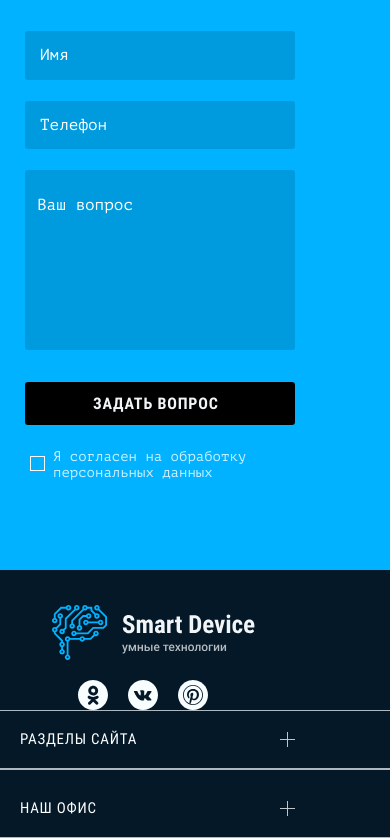
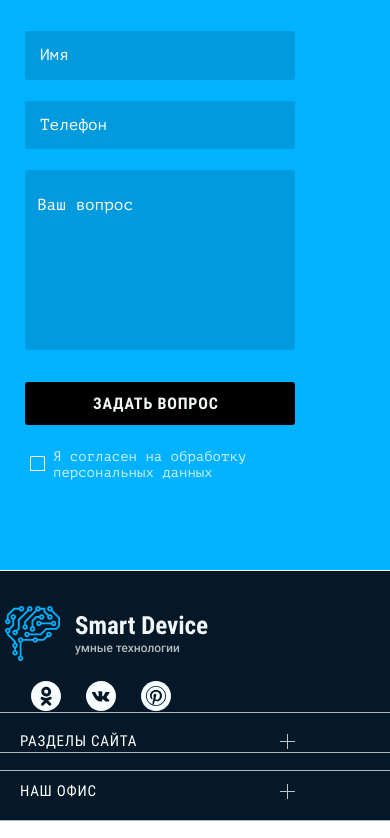
Before and after one commit to verrtiga/Smart-Device-, a website built with webpack: page source/index.html in a window 390 px wide. Shown: the part 3638-4476 px from the top of the page. Built offline with nearby package versions, Linux system fonts and the light colour scheme; files whose address does not match are found by name.

Commit message:
tablet pp

```diff
--- a/source/index.html
+++ b/source/index.html
@@ -216,7 +216,7 @@
         </a>
       </div>
       <ul class="footer__list footer__list--social">
-        <li class="footer__item">
+        <li class="footer__item footer__item--social">
           <a class="footer__link footer__link--social" href="#">
             <svg class="footer__icon" width="30" height="30">
               <use href="img/sprite/sprite.svg#ok"></use>
@@ -224,7 +224,7 @@
             <span class="visually-hidden">Одноклассиники.</span>
           </a>
         </li>
-        <li class="footer__item">
+        <li class="footer__item footer__item--social">
           <a class="footer__link footer__link--social" href="#">
             <svg class="footer__icon" width="30" height="30">
               <use href="img/sprite/sprite.svg#vk"></use>
@@ -232,7 +232,7 @@
             <span class="visually-hidden">Вконтакте.</span>
           </a>
         </li>
-        <li class="footer__item">
+        <li class="footer__item footer__item--social">
           <a class="footer__link footer__link--social" href="#">
             <svg class="footer__icon" width="30" height="30">
               <use href="img/sprite/sprite.svg#pinter"></use>
--- a/source/sass/blocks/catalog.scss
+++ b/source/sass/blocks/catalog.scss
@@ -42,9 +42,9 @@
     margin: 0;
 
     @include vp-1023 {
-        padding-left: 25px;
-        padding-top: 19px;
-        padding-bottom: 18px;
+        padding-left: 51px;
+        padding-top: 38px;
+        padding-bottom: 37px;
     }
 
     @include vp-767 {
--- a/source/sass/blocks/footer.scss
+++ b/source/sass/blocks/footer.scss
@@ -10,7 +10,7 @@
 
     @include vp-1023 {
         display: grid;
-        grid-template-columns: auto auto;
+        grid-template-columns: 1fr 1fr;
         grid-template-rows: auto auto;
         padding: 50px 50px;
         height: 465px;
@@ -23,7 +23,7 @@
 
     @include vp-1023 {
         margin: 0;
-        margin-left: -8px;
+        margin-left: 47px;
     }
 
     @include vp-767 {
@@ -50,7 +50,8 @@
         margin-right: 184px;
 
         @include vp-1023 {
-            margin: 0;
+            margin-right: 0;
+            margin-top: 1px;
         }
 
     }
@@ -71,6 +72,8 @@
 
     @include vp-1023 {
         grid-area: 2/1;
+        margin-bottom: -19px;
+        margin-left: 0;
     }
 }
 
@@ -80,8 +83,8 @@
 
     @include vp-1023 {
         grid-area: 2/2;
-        margin-left: 102px;
-        margin-top: -5px;
+        margin-left: 16px;
+        margin-top: -2px;
     }
 }
 
@@ -128,7 +131,7 @@
     @include vp-1023 {
         margin-left: auto;
         margin-top: 10px;
-        margin-right: -21px;
+        margin-right: -25px;
     }
 
     @include vp-767 {
@@ -148,10 +151,24 @@
     &:not(:nth-child(4)) {
         margin-bottom: 7px;
     }
+
+}
+
+.footer__item--section {
+    margin: 0;
+
+    @include vp-1023 {
+        margin-bottom: 10px;
+    }
+
 }
 
 .footer__item--office {
     margin-bottom: 8px;
+}
+
+.footer__item--social {
+    margin-right: 5px;
 }
 
 
--- a/source/sass/blocks/form.scss
+++ b/source/sass/blocks/form.scss
@@ -17,7 +17,7 @@
     margin-bottom: 35px;
 
     @include vp-1023 {
-        margin-bottom: 24px;
+        margin-bottom: 22px;
         margin-top: 16px;
     }
 
--- a/source/sass/blocks/navigation.scss
+++ b/source/sass/blocks/navigation.scss
@@ -1,6 +1,11 @@
 .navigation {
     margin-right: 72px;
     margin-top: 5px;
+
+    @include vp-1023 {
+        margin-right: -13px;
+        margin-top: 11px;
+    }
 
     @include vp-767 {
         margin: 0;
@@ -46,6 +51,8 @@
 }
 
 .navigation__item--button {
+
+    margin-right: -12px;
     @include vp-1023 {
         display: none;
     }
@@ -58,7 +65,7 @@
 }
 
 .navigation__item:not(:last-child) {
-    margin-right: 150px;
+    margin-right: 157px;
 
     @include vp-1023 {
         margin: 0;
```
Also changed, not shown: build/css/style.css, build/css/style.min.css, build/index.html, 1 other file.
